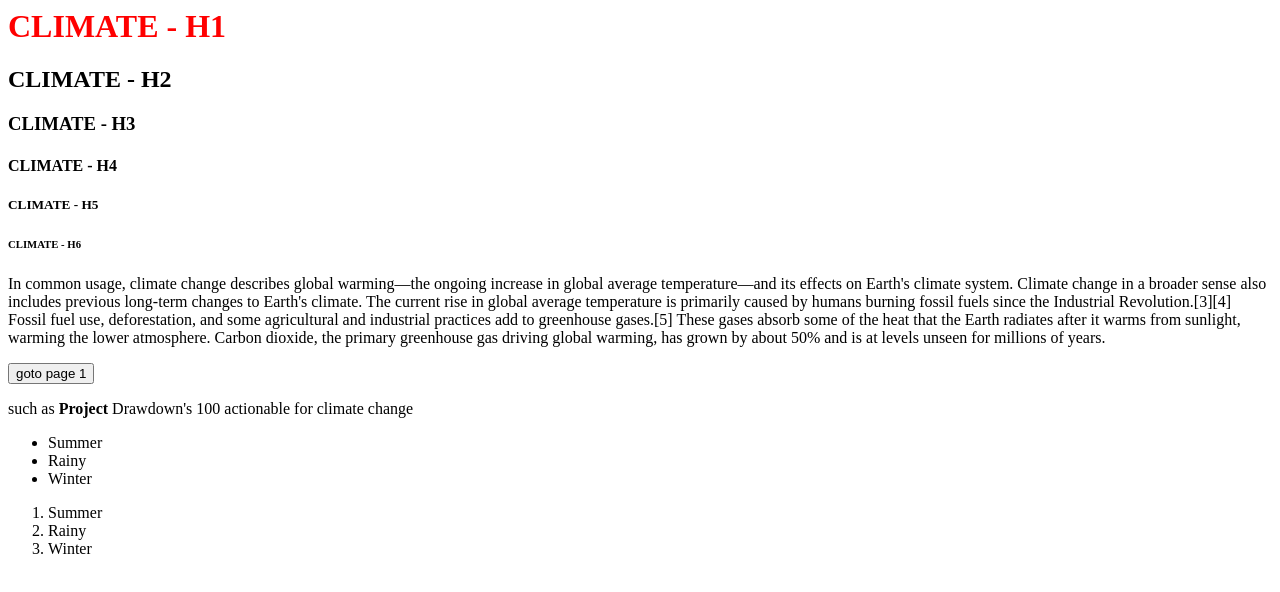
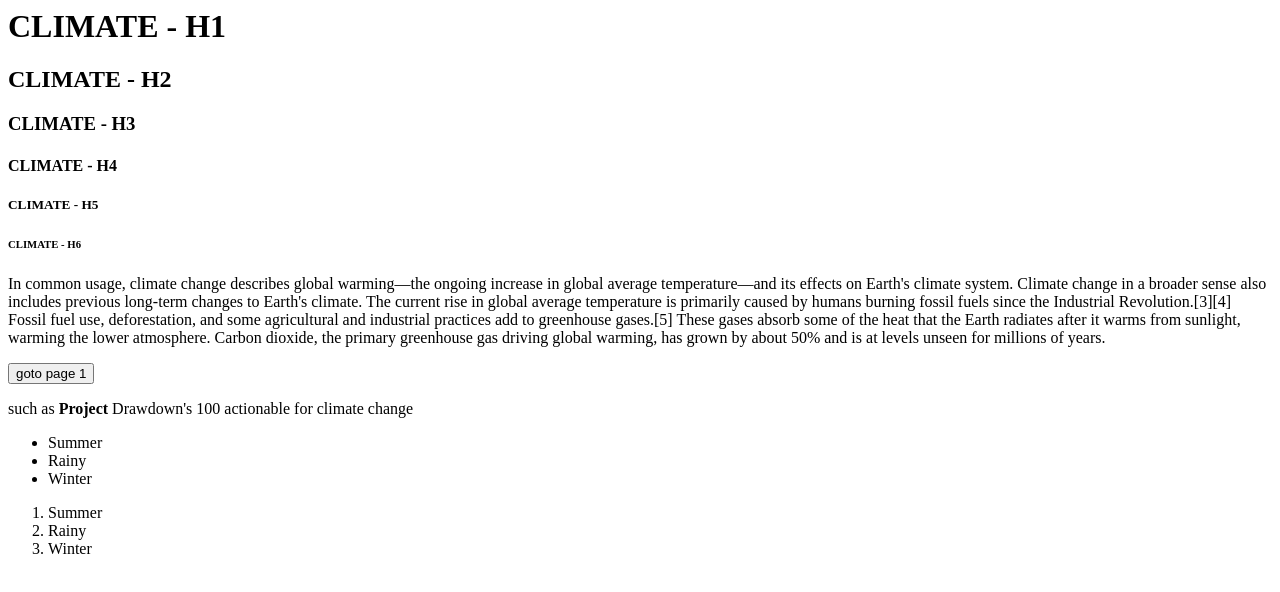
Before and after one commit to harinimuthu77/MERN-BATCH-6, a plain HTML site: page index.html in a window 1280 px wide. Drawn offline with Linux system fonts and the light colour scheme.

Commit message:
first commit

```diff
--- a/index.html
+++ b/index.html
@@ -1,12 +1,12 @@
 <html>
     <head>
         <title>Climate</title>
-<!--link:css-->
-<link rel="stylesheet" href="./css/day5.css">
+        <!--link:css-->
+
    </head>
     <body>
 
-        <h1 class="don"> CLIMATE - H1</h1>
+        <h1> CLIMATE - H1</h1>
         <h2> CLIMATE - H2</h2>
         <h3> CLIMATE - H3</h3>
         <h4> CLIMATE - H4</h4>
```
